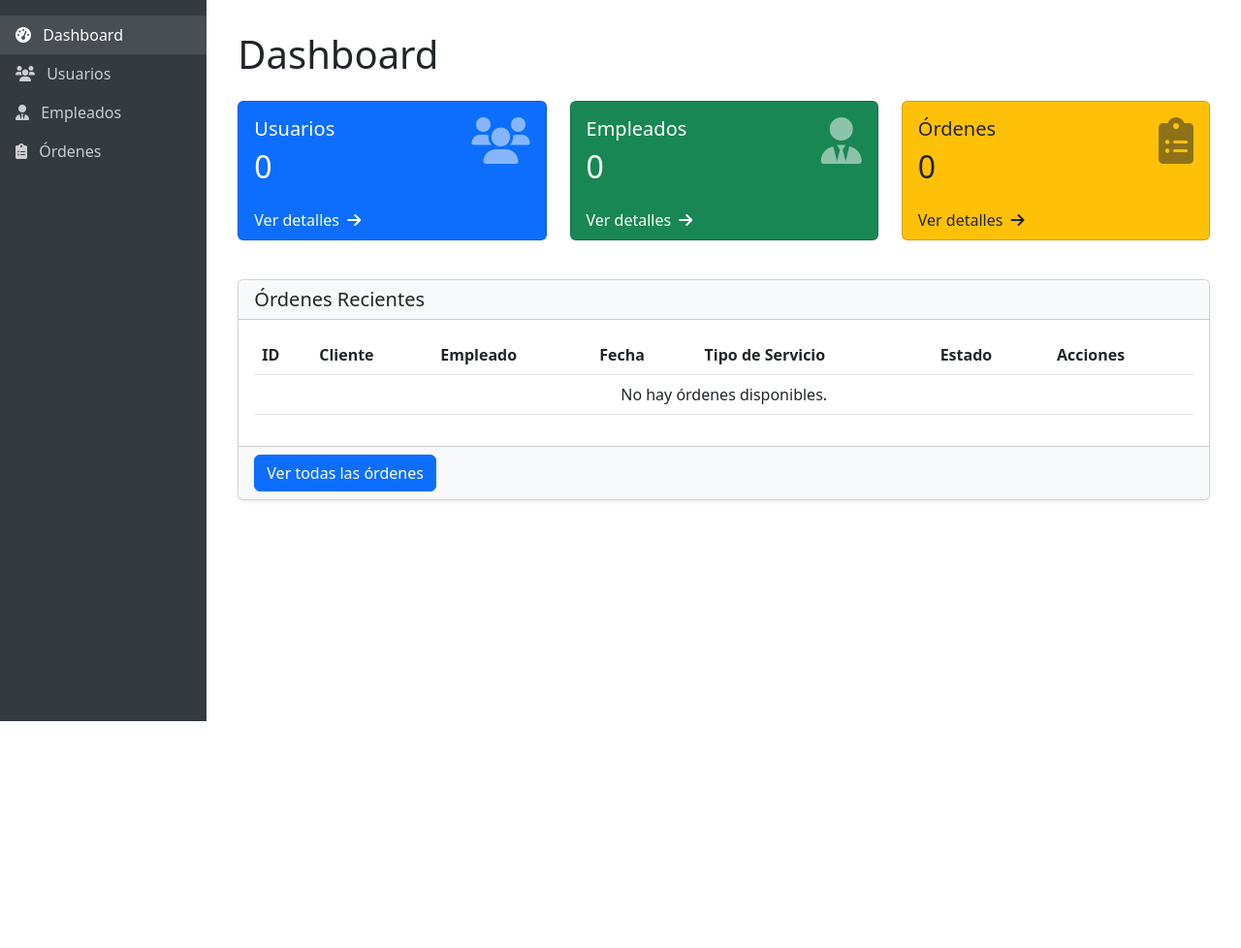
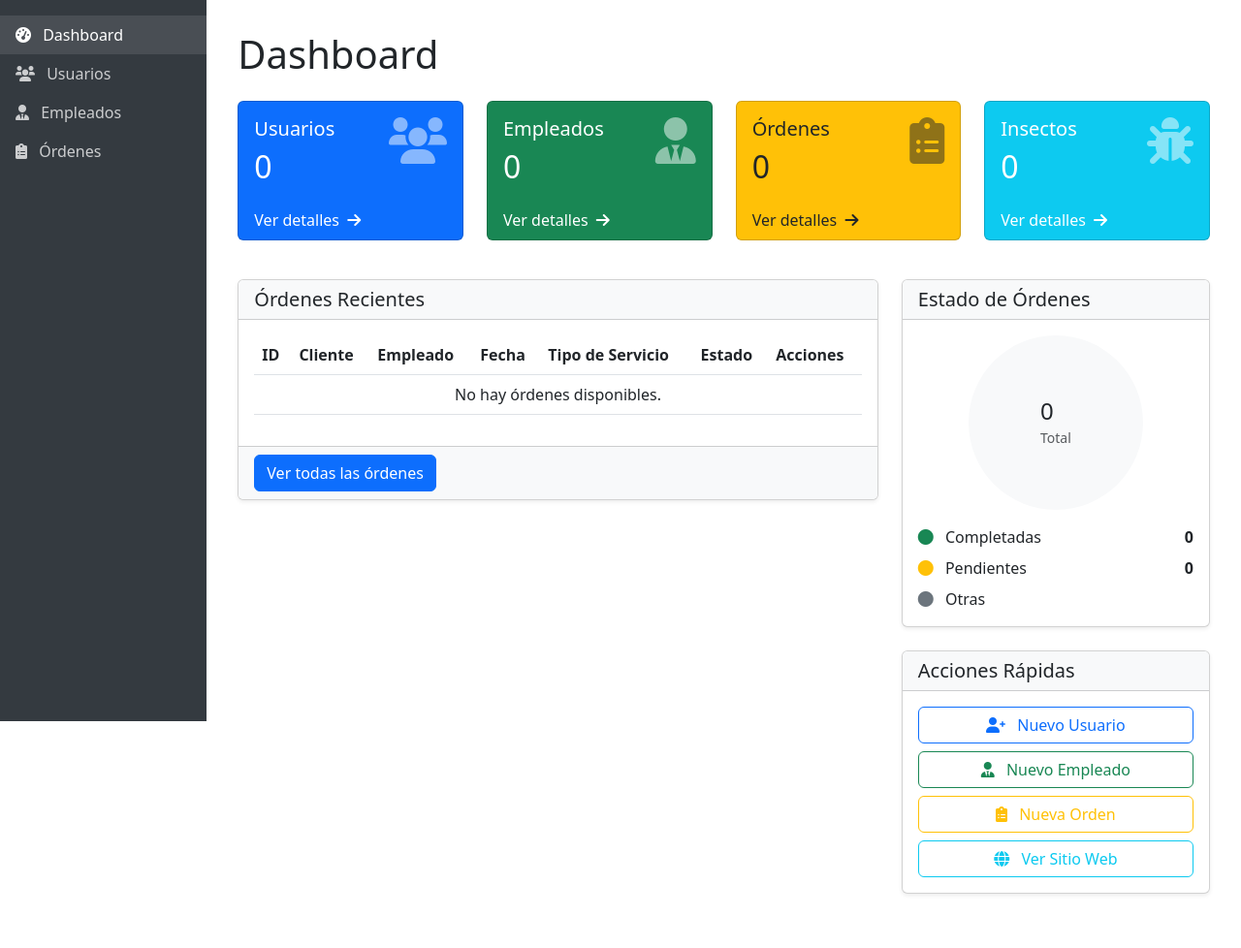
Before and after one commit to PipeG222/MilenioWeb, a Django app: page /dashboard/ in a window 1280 px wide. Shown: the part 56-1034 px from the top of the page at 97% size. Before the commit the page ends 800 px from the top, so only its background shows below. Run offline with Django 5.2, Linux system fonts and the light colour scheme; a user stored in the database is signed in; data that the repository does not hold is empty.

Commit message:
Agregar formularios para la gestión de usuarios, empleados y órdenes en el panel administrativo. Se implementan validaciones de contraseña y filtros para la lista de órdenes. Se actualizan las vistas y plantillas correspondientes, incluyendo estadísticas en el dashboard y mejoras en la interfaz de usuario.

```diff
--- a/admin_panel/templates/admin_panel/dashboard.html
+++ b/admin_panel/templates/admin_panel/dashboard.html
@@ -6,7 +6,7 @@
 
 {% block content %}
 <div class="row mb-4">
-    <div class="col-md-4 mb-3">
+    <div class="col-md-3 mb-3">
         <div class="card bg-primary text-white h-100">
             <div class="card-body">
                 <div class="d-flex justify-content-between">
@@ -26,7 +26,7 @@
             </div>
         </div>
     </div>
-    <div class="col-md-4 mb-3">
+    <div class="col-md-3 mb-3">
         <div class="card bg-success text-white h-100">
             <div class="card-body">
                 <div class="d-flex justify-content-between">
@@ -46,7 +46,7 @@
             </div>
         </div>
     </div>
-    <div class="col-md-4 mb-3">
+    <div class="col-md-3 mb-3">
         <div class="card bg-warning text-dark h-100">
             <div class="card-body">
                 <div class="d-flex justify-content-between">
@@ -66,10 +66,30 @@
             </div>
         </div>
     </div>
+    <div class="col-md-3 mb-3">
+        <div class="card bg-info text-white h-100">
+            <div class="card-body">
+                <div class="d-flex justify-content-between">
+                    <div>
+                        <h5 class="card-title">Insectos</h5>
+                        <h2 class="mb-0">{{ insectos_count }}</h2>
+                    </div>
+                    <div>
+                        <i class="fas fa-bug fa-3x opacity-50"></i>
+                    </div>
+                </div>
+            </div>
+            <div class="card-footer bg-transparent border-0">
+                <a href="{% url 'public_web:insectos_list' %}" target="_blank" class="text-white text-decoration-none">
+                    Ver detalles <i class="fas fa-arrow-right ms-1"></i>
+                </a>
+            </div>
+        </div>
+    </div>
 </div>
 
-<div class="row">
-    <div class="col-md-12">
+<div class="row mb-4">
+    <div class="col-md-8">
         <div class="card shadow-sm">
             <div class="card-header bg-light">
                 <h5 class="mb-0">Órdenes Recientes</h5>
@@ -101,6 +121,10 @@
                                     <span class="badge bg-success">Completado</span>
                                     {% elif orden.estado_envio == 'pendiente' %}
                                     <span class="badge bg-warning text-dark">Pendiente</span>
+                                    {% elif orden.estado_envio == 'en_proceso' %}
+                                    <span class="badge bg-primary">En Proceso</span>
+                                    {% elif orden.estado_envio == 'cancelado' %}
+                                    <span class="badge bg-danger">Cancelado</span>
                                     {% else %}
                                     <span class="badge bg-secondary">{{ orden.estado_envio }}</span>
                                     {% endif %}
@@ -125,5 +149,64 @@
             </div>
         </div>
     </div>
+
+    <div class="col-md-4">
+        <div class="card shadow-sm mb-4">
+            <div class="card-header bg-light">
+                <h5 class="mb-0">Estado de Órdenes</h5>
+            </div>
+            <div class="card-body">
+                <div class="d-flex justify-content-center mb-3">
+                    <div style="height: 180px; width: 180px;" class="position-relative">
+                        <!-- Aquí iría un gráfico, pero por simplicidad usaremos áreas de colores -->
+                        <div class="position-relative rounded-circle overflow-hidden" style="height: 180px; width: 180px; background-color: #f8f9fa;">
+                            <div style="position: absolute; top: 0; left: 0; background-color: #198754; height: 100%; width: {% widthratio ordenes_completadas total_ordenes 100 %}%;"></div>
+                            <div style="position: absolute; top: 0; left: 0; background-color: #ffc107; height: 100%; width: {% widthratio ordenes_pendientes total_ordenes 100 %}%; transform: rotate({% widthratio ordenes_completadas total_ordenes 360 %}deg);"></div>
+                            <div class="position-absolute top-50 start-50 translate-middle">
+                                <h4 class="m-0">{{ total_ordenes }}</h4>
+                                <small class="text-muted">Total</small>
+                            </div>
+                        </div>
+                    </div>
+                </div>
+                <div class="mt-3">
+                    <div class="d-flex justify-content-between align-items-center mb-2">
+                        <div><i class="fas fa-circle text-success me-2"></i> Completadas</div>
+                        <div><strong>{{ ordenes_completadas }}</strong></div>
+                    </div>
+                    <div class="d-flex justify-content-between align-items-center mb-2">
+                        <div><i class="fas fa-circle text-warning me-2"></i> Pendientes</div>
+                        <div><strong>{{ ordenes_pendientes }}</strong></div>
+                    </div>
+                    <div class="d-flex justify-content-between align-items-center">
+                        <div><i class="fas fa-circle text-secondary me-2"></i> Otras</div>
+                        <div><strong>{{ total_ordenes|add:"-"|add:ordenes_completadas|add:"-"|add:ordenes_pendientes }}</strong></div>
+                    </div>
+                </div>
+            </div>
+        </div>
+
+        <div class="card shadow-sm">
+            <div class="card-header bg-light">
+                <h5 class="mb-0">Acciones Rápidas</h5>
+            </div>
+            <div class="card-body">
+                <div class="d-grid gap-2">
+                    <a href="{% url 'admin_panel:usuario_create' %}" class="btn btn-outline-primary">
+                        <i class="fas fa-user-plus me-2"></i> Nuevo Usuario
+                    </a>
+                    <a href="{% url 'admin_panel:empleado_create' %}" class="btn btn-outline-success">
+                        <i class="fas fa-user-tie me-2"></i> Nuevo Empleado
+                    </a>
+                    <a href="{% url 'admin_panel:orden_create' %}" class="btn btn-outline-warning">
+                        <i class="fas fa-clipboard-list me-2"></i> Nueva Orden
+                    </a>
+                    <a href="{% url 'public_web:home' %}" target="_blank" class="btn btn-outline-info">
+                        <i class="fas fa-globe me-2"></i> Ver Sitio Web
+                    </a>
+                </div>
+            </div>
+        </div>
+    </div>
 </div>
 {% endblock %}
--- a/admin_panel/views.py
+++ b/admin_panel/views.py
@@ -3,7 +3,11 @@
 from django.contrib.auth.decorators import login_required
 from django.views.generic import TemplateView, ListView, DetailView, CreateView, UpdateView, DeleteView
 from django.urls import reverse_lazy
+from django.contrib import messages
+from django.db.models import Q, Count
 from common.models import Usuario, Empleado, TipoInsecto, Insecto, Orden
+from django.core.paginator import Paginator
+from .forms import UsuarioForm, EmpleadoForm, OrdenFilterForm
 
 class DashboardView(LoginRequiredMixin, TemplateView):
     template_name = 'admin_panel/dashboard.html'
@@ -14,6 +18,13 @@
         context['total_empleados'] = Empleado.objects.count()
         context['total_ordenes'] = Orden.objects.count()
         context['ordenes_recientes'] = Orden.objects.all().order_by('-fecha_inicio')[:5]
+
+        # Estadísticas adicionales
+        context['ordenes_pendientes'] = Orden.objects.filter(estado_envio='pendiente').count()
+        context['ordenes_completadas'] = Orden.objects.filter(estado_envio='completado').count()
+        context['insectos_count'] = Insecto.objects.count()
+        context['tipos_insectos_count'] = TipoInsecto.objects.count()
+
         return context
 
 # Vistas para Usuario
@@ -21,62 +32,186 @@
     model = Usuario
     template_name = 'admin_panel/usuario_list.html'
     context_object_name = 'usuarios'
+    paginate_by = 10
+
+    def get_queryset(self):
+        queryset = Usuario.objects.all()
+        query = self.request.GET.get('q')
+        if query:
+            queryset = queryset.filter(
+                Q(nombre__icontains=query) |
+                Q(correo__icontains=query)
+            )
+        return queryset
+
+    def get_context_data(self, **kwargs):
+        context = super().get_context_data(**kwargs)
+        context['search_query'] = self.request.GET.get('q', '')
+        return context
 
 class UsuarioDetailView(LoginRequiredMixin, DetailView):
     model = Usuario
     template_name = 'admin_panel/usuario_detail.html'
     context_object_name = 'usuario'
 
+    def get_context_data(self, **kwargs):
+        context = super().get_context_data(**kwargs)
+        # Obtener las últimas órdenes del usuario
+        context['ordenes'] = self.object.orden_set.all().order_by('-fecha_inicio')
+        return context
+
 class UsuarioCreateView(LoginRequiredMixin, CreateView):
     model = Usuario
+    form_class = UsuarioForm
     template_name = 'admin_panel/usuario_form.html'
-    fields = ['nombre', 'correo', 'password', 'idDevice', 'aprobado']
     success_url = reverse_lazy('admin_panel:usuario_list')
+
+    def form_valid(self, form):
+        messages.success(self.request, 'Usuario creado correctamente')
+        return super().form_valid(form)
 
 class UsuarioUpdateView(LoginRequiredMixin, UpdateView):
     model = Usuario
+    form_class = UsuarioForm
     template_name = 'admin_panel/usuario_form.html'
-    fields = ['nombre', 'correo', 'password', 'idDevice', 'aprobado']
     success_url = reverse_lazy('admin_panel:usuario_list')
+
+    def form_valid(self, form):
+        messages.success(self.request, 'Usuario actualizado correctamente')
+        return super().form_valid(form)
 
 class UsuarioDeleteView(LoginRequiredMixin, DeleteView):
     model = Usuario
     template_name = 'admin_panel/usuario_confirm_delete.html'
     success_url = reverse_lazy('admin_panel:usuario_list')
 
+    def delete(self, request, *args, **kwargs):
+        messages.success(self.request, 'Usuario eliminado correctamente')
+        return super().delete(request, *args, **kwargs)
+
 # Vistas para Empleado
 class EmpleadoListView(LoginRequiredMixin, ListView):
     model = Empleado
     template_name = 'admin_panel/empleado_list.html'
     context_object_name = 'empleados'
+    paginate_by = 10
+
+    def get_queryset(self):
+        queryset = Empleado.objects.all()
+        query = self.request.GET.get('q')
+        if query:
+            queryset = queryset.filter(
+                Q(nombre__icontains=query)
+            )
+        return queryset
+
+    def get_context_data(self, **kwargs):
+        context = super().get_context_data(**kwargs)
+        context['search_query'] = self.request.GET.get('q', '')
+        return context
 
 class EmpleadoDetailView(LoginRequiredMixin, DetailView):
     model = Empleado
     template_name = 'admin_panel/empleado_detail.html'
     context_object_name = 'empleado'
 
+    def get_context_data(self, **kwargs):
+        context = super().get_context_data(**kwargs)
+        # Obtener las órdenes asignadas a este empleado
+        context['ordenes'] = self.object.orden_set.all().order_by('-fecha_inicio')
+        return context
+
 class EmpleadoCreateView(LoginRequiredMixin, CreateView):
     model = Empleado
+    form_class = EmpleadoForm
     template_name = 'admin_panel/empleado_form.html'
-    fields = ['nombre', 'foto']
     success_url = reverse_lazy('admin_panel:empleado_list')
+
+    def form_valid(self, form):
+        messages.success(self.request, 'Empleado creado correctamente')
+        return super().form_valid(form)
 
 class EmpleadoUpdateView(LoginRequiredMixin, UpdateView):
     model = Empleado
+    form_class = EmpleadoForm
     template_name = 'admin_panel/empleado_form.html'
-    fields = ['nombre', 'foto']
     success_url = reverse_lazy('admin_panel:empleado_list')
+
+    def form_valid(self, form):
+        messages.success(self.request, 'Empleado actualizado correctamente')
+        return super().form_valid(form)
 
 class EmpleadoDeleteView(LoginRequiredMixin, DeleteView):
     model = Empleado
     template_name = 'admin_panel/empleado_confirm_delete.html'
     success_url = reverse_lazy('admin_panel:empleado_list')
 
+    def delete(self, request, *args, **kwargs):
+        messages.success(self.request, 'Empleado eliminado correctamente')
+        return super().delete(request, *args, **kwargs)
+
 # Vistas para Orden
 class OrdenListView(LoginRequiredMixin, ListView):
     model = Orden
     template_name = 'admin_panel/orden_list.html'
     context_object_name = 'ordenes'
+    paginate_by = 10
+
+    def get_queryset(self):
+        queryset = Orden.objects.all().order_by('-fecha_inicio')
+
+        # Usar el formulario de filtro
+        filter_form = OrdenFilterForm(self.request.GET or None)
+
+        if filter_form.is_valid():
+            # Búsqueda por texto
+            search_query = filter_form.cleaned_data.get('q')
+            if search_query:
+                queryset = queryset.filter(
+                    Q(usuario__nombre__icontains=search_query) |
+                    Q(empleado__nombre__icontains=search_query) |
+                    Q(tipo_servicio__icontains=search_query) |
+                    Q(detalles__icontains=search_query)
+                )
+
+            # Filtro por estado
+            estado_filter = filter_form.cleaned_data.get('estado')
+            if estado_filter:
+                queryset = queryset.filter(estado_envio=estado_filter)
+
+            # Filtro por tipo
+            tipo_filter = filter_form.cleaned_data.get('tipo')
+            if tipo_filter:
+                queryset = queryset.filter(tipo_orden=tipo_filter)
+
+            # Filtro por fecha
+            fecha_desde = filter_form.cleaned_data.get('fecha_desde')
+            if fecha_desde:
+                queryset = queryset.filter(fecha_inicio__gte=fecha_desde)
+
+            fecha_hasta = filter_form.cleaned_data.get('fecha_hasta')
+            if fecha_hasta:
+                queryset = queryset.filter(fecha_inicio__lte=fecha_hasta)
+
+        return queryset
+
+    def get_context_data(self, **kwargs):
+        context = super().get_context_data(**kwargs)
+        # Agregar el formulario de filtro al contexto
+        context['filter_form'] = OrdenFilterForm(self.request.GET or None)
+
+        # Mantener referencias a los filtros aplicados para la paginación
+        context['search_query'] = self.request.GET.get('q', '')
+        context['estado_filter'] = self.request.GET.get('estado', '')
+        context['tipo_filter'] = self.request.GET.get('tipo', '')
+        context['fecha_desde'] = self.request.GET.get('fecha_desde', '')
+        context['fecha_hasta'] = self.request.GET.get('fecha_hasta', '')
+
+        # Opciones para los filtros
+        context['estado_opciones'] = Orden.ESTADO_CHOICES
+        context['tipo_opciones'] = Orden.TIPO_ORDEN_CHOICES
+
+        return context
 
 class OrdenDetailView(LoginRequiredMixin, DetailView):
     model = Orden
@@ -89,13 +224,41 @@
     fields = '__all__'
     success_url = reverse_lazy('admin_panel:orden_list')
 
+    def get_context_data(self, **kwargs):
+        context = super().get_context_data(**kwargs)
+        context['usuarios'] = Usuario.objects.all()
+        context['empleados'] = Empleado.objects.all()
+        context['estado_opciones'] = Orden.ESTADO_CHOICES
+        context['tipo_opciones'] = Orden.TIPO_ORDEN_CHOICES
+        return context
+
+    def form_valid(self, form):
+        messages.success(self.request, 'Orden creada correctamente')
+        return super().form_valid(form)
+
 class OrdenUpdateView(LoginRequiredMixin, UpdateView):
     model = Orden
     template_name = 'admin_panel/orden_form.html'
     fields = '__all__'
     success_url = reverse_lazy('admin_panel:orden_list')
 
+    def get_context_data(self, **kwargs):
+        context = super().get_context_data(**kwargs)
+        context['usuarios'] = Usuario.objects.all()
+        context['empleados'] = Empleado.objects.all()
+        context['estado_opciones'] = Orden.ESTADO_CHOICES
+        context['tipo_opciones'] = Orden.TIPO_ORDEN_CHOICES
+        return context
+
+    def form_valid(self, form):
+        messages.success(self.request, 'Orden actualizada correctamente')
+        return super().form_valid(form)
+
 class OrdenDeleteView(LoginRequiredMixin, DeleteView):
     model = Orden
     template_name = 'admin_panel/orden_confirm_delete.html'
     success_url = reverse_lazy('admin_panel:orden_list')
+
+    def delete(self, request, *args, **kwargs):
+        messages.success(self.request, 'Orden eliminada correctamente')
+        return super().delete(request, *args, **kwargs)
--- a/milenio/urls.py
+++ b/milenio/urls.py
@@ -25,5 +25,5 @@
     path('', include('public_web.urls')),
     path('dashboard/', include('admin_panel.urls')),
     path('accounts/login/', LoginView.as_view(template_name='admin_panel/login.html'), name='login'),
-    path('accounts/logout/', LogoutView.as_view(), name='logout'),
+    path('accounts/logout/', LogoutView.as_view(next_page='/'), name='logout'),
 ] + static(settings.MEDIA_URL, document_root=settings.MEDIA_ROOT)
```
Also changed, not shown: admin_panel/forms.py (added, +96 -0 lines), admin_panel/templates/admin_panel/orden_list.html (added, +195 -0 lines), common/models.py (+53 -2 lines), common/migrations/0002_alter_orden_options_empleado_django_user_and_more.py (added), db.sqlite3.
